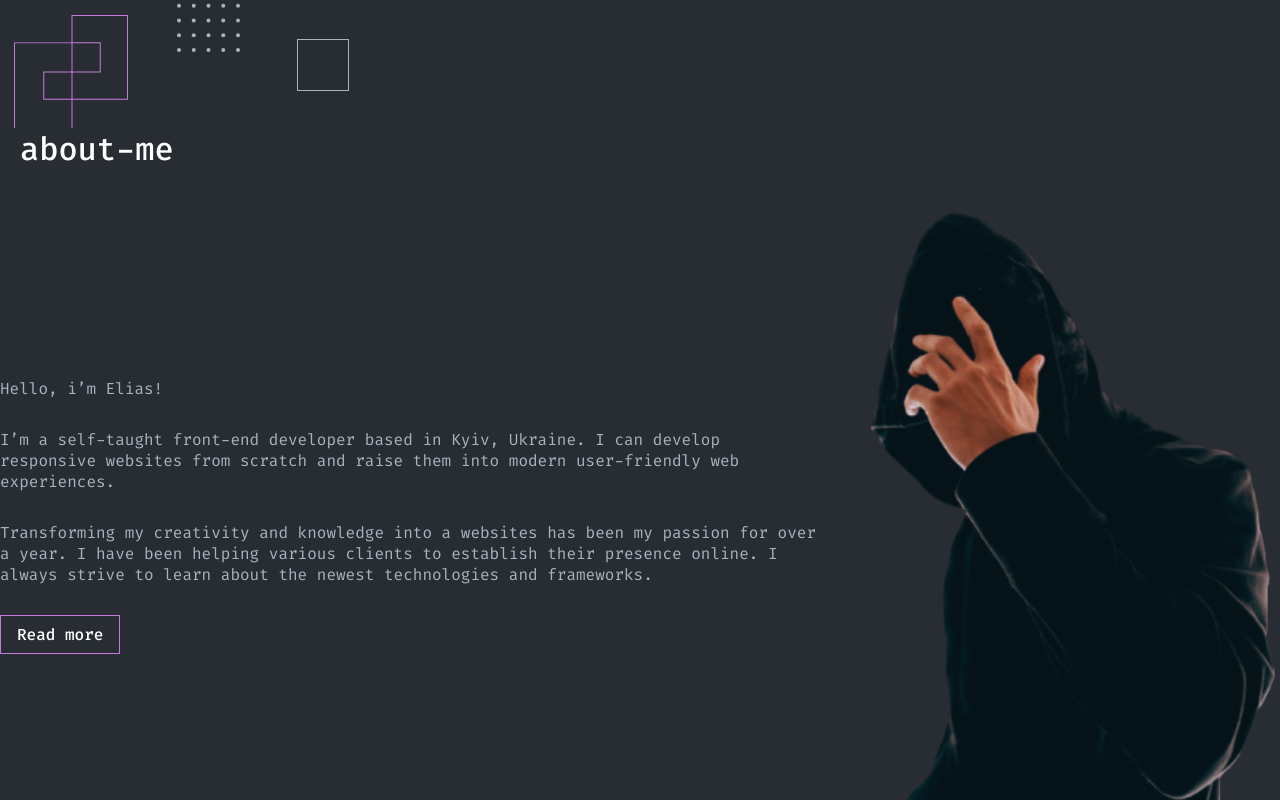
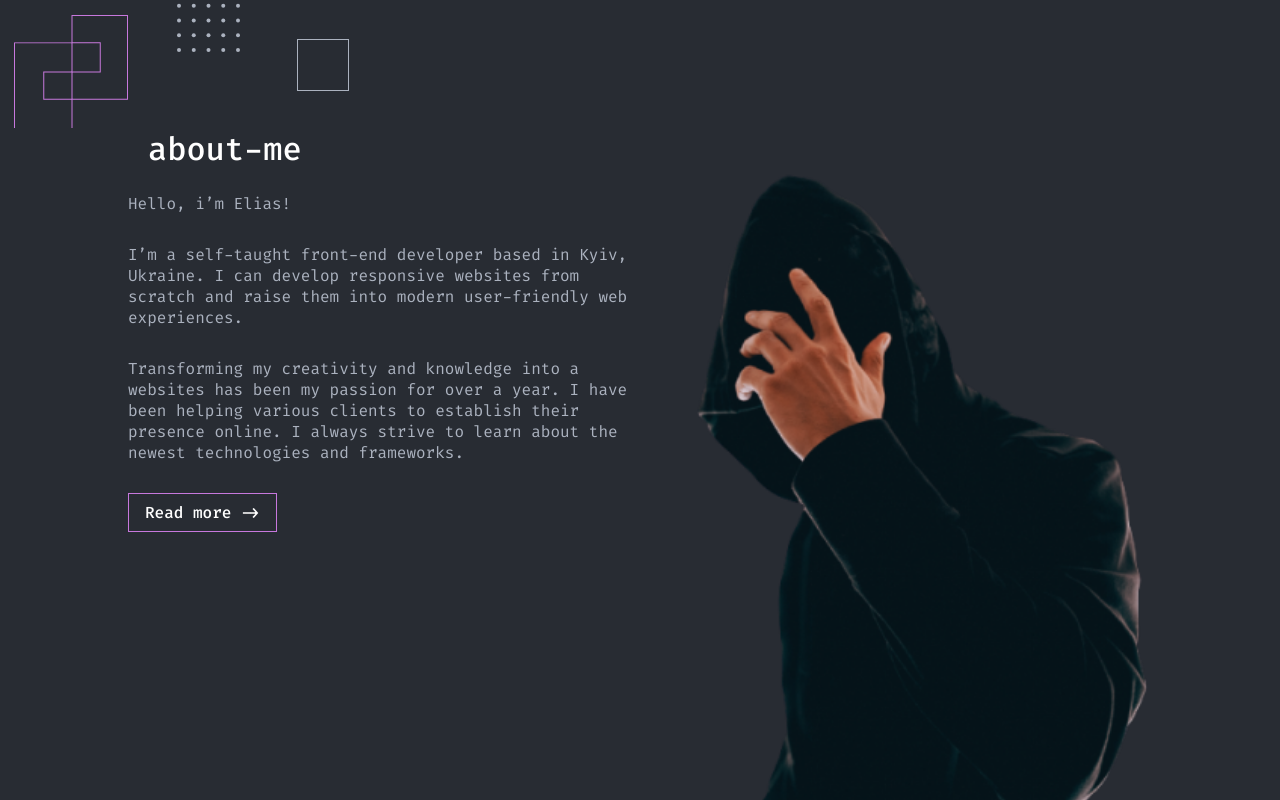
Before and after one commit to obigreen/portfolio, a React app: page / in a window 1280 px wide. Shown: the part 1480-2280 px from the top of the page. Built offline with nearby package versions, Linux system fonts and the light colour scheme.

Commit message:
tried to do it through props + added styles

```diff
--- a/src/layout/sections/aboutme/AboutMe.tsx
+++ b/src/layout/sections/aboutme/AboutMe.tsx
@@ -5,13 +5,15 @@ import {SectionText} from "../../../components/SectionText";
 import {FlexWrapper} from "../../../components/FlexWrapper";
 import BottomFhoto from "../../../assets/img/photo-bottom.png"
 import {Button} from "../../../components/Button";
+import {Container} from "../../../styles/Container";
 
 export const AboutMe = () => {
     return (
         <StyledAboutMe>
+            <Container>
+                <FlexWrapper justify={'space-between'}>
+                    <FlexWrapper direction={'column'} justify={'space-beetwen'} gap={'30px'}>
                         <SectionTitle>about-me</SectionTitle>
-            <FlexWrapper align={'center'}>
-                <FlexWrapper direction={'column'} justify={'space-beetwen'} gap={'30px'}>
                         <SectionText>
                             Hello, i’m Elias!
                         </SectionText>
@@ -24,17 +26,27 @@ export const AboutMe = () => {
                             been helping various clients to establish their presence online. I always strive to learn about the
                             newest technologies and frameworks.
                         </SectionText>
-                    <Button type={"submit"}>Read more</Button>
+                        <Button><Link href={''}>Read more -&gt;</Link></Button>
                     </FlexWrapper>
                     <img src={BottomFhoto} alt=""/>
                 </FlexWrapper>
-
-
-
+            </Container>
         </StyledAboutMe>
     );
 };
 
 const StyledAboutMe = styled.section`
+  ${FlexWrapper} > ${FlexWrapper} {
+    max-width: 515px;
+    width: 100%;
+  }
+
+  ${SectionTitle} {
+    margin-bottom: -7px;
+  }
+
+  padding-bottom: 112px;
+`
+const Link = styled.a`
 
 `
```
Lines whose indentation alone changed are shown as unchanged.
